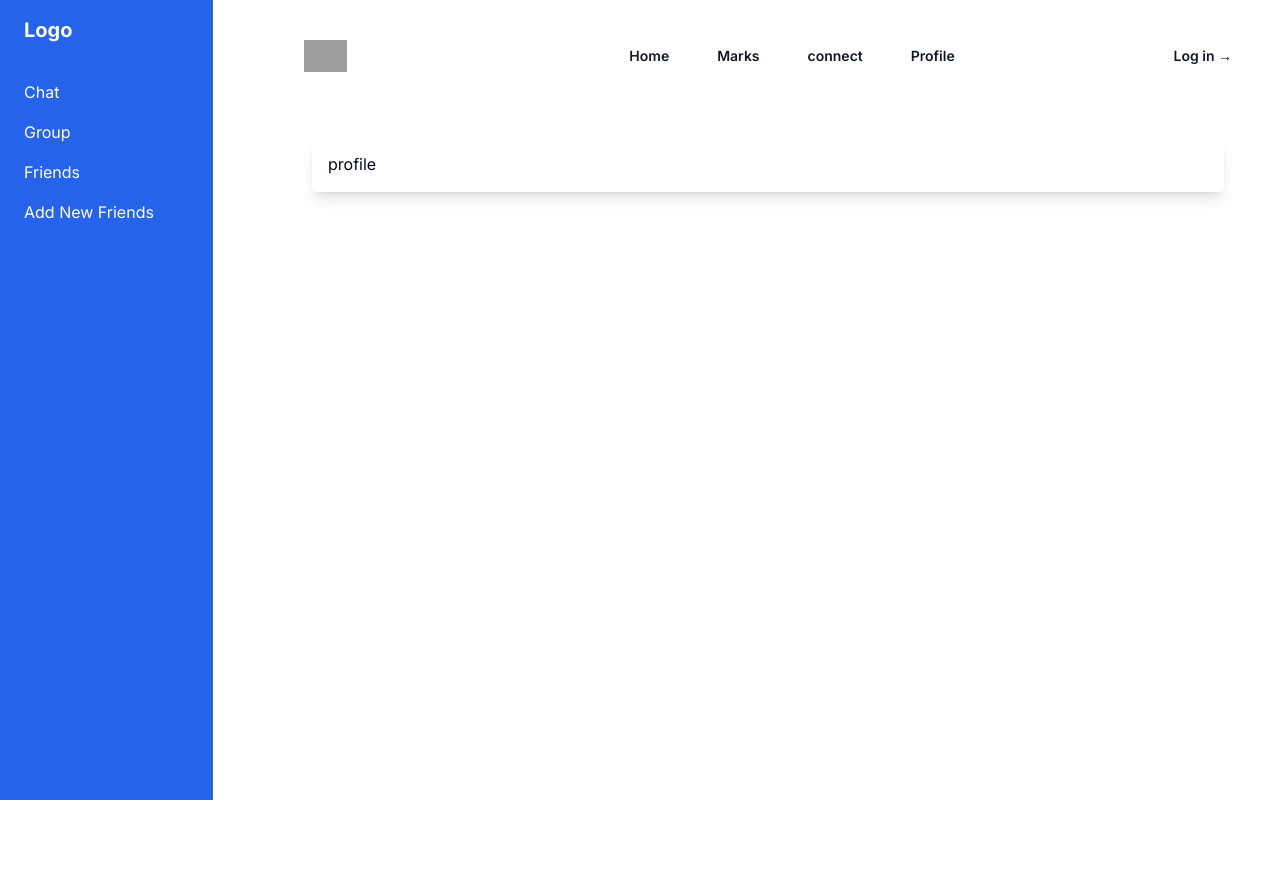
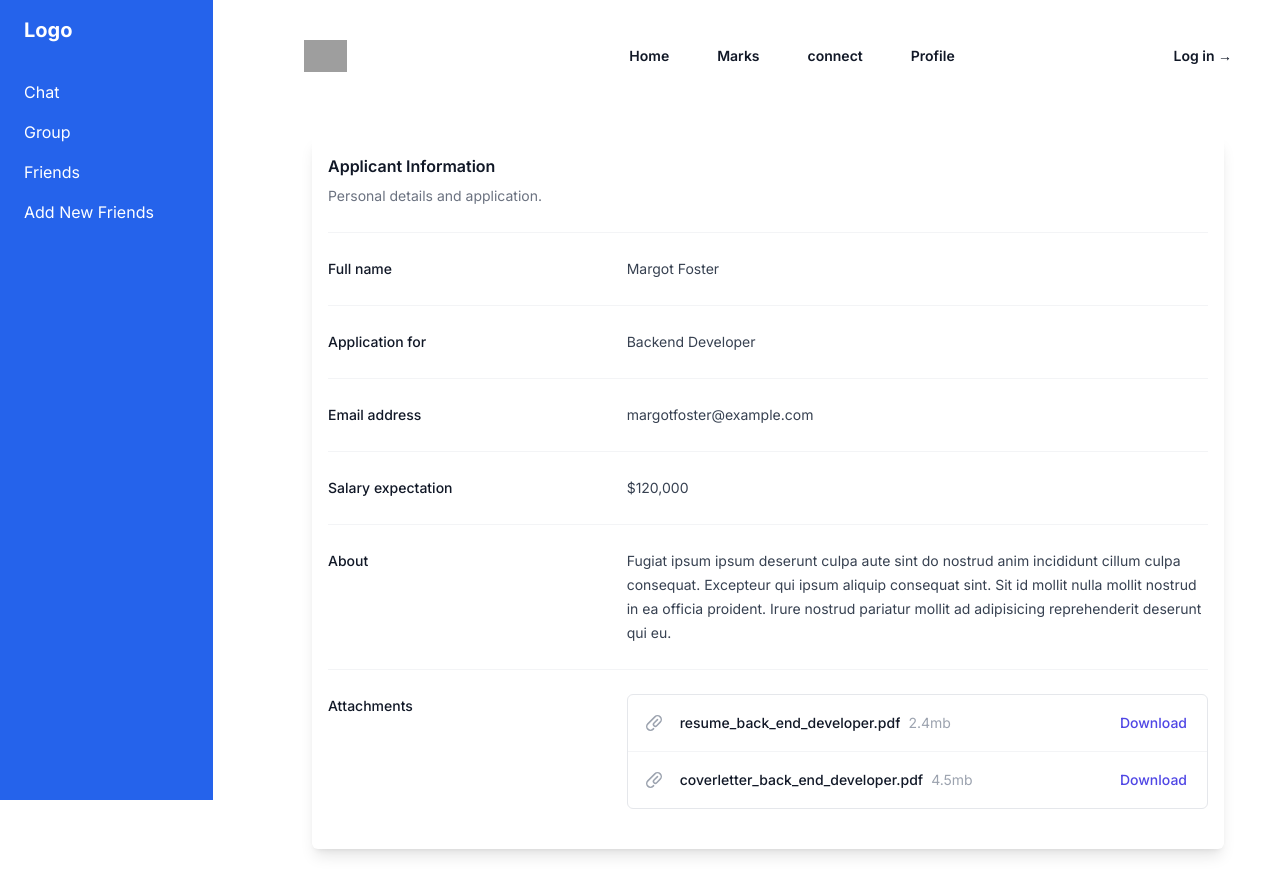
Before and after one commit to nimeshjanaka/student-connect, a Next.js app: page /profile in a window 1280 px wide. Shown: the top 894 px of the page. Before the commit the page ends 800 px from the top, so only its background shows below. Built offline with nearby package versions, Linux system fonts and the light colour scheme; grey boxes are pictures that could not be loaded.

Commit message:
update: added profile

```diff
--- a/src/app/profile/page.jsx
+++ b/src/app/profile/page.jsx
@@ -1,7 +1,12 @@
 import React from "react";
+import Profile from "@/components/Profile/profile";
 
 const page = () => {
-  return <div>profile</div>;
+  return (
+    <div>
+      <Profile />
+    </div>
+  );
 };
 
 export default page;
--- a/src/components/Header.jsx
+++ b/src/components/Header.jsx
@@ -76,7 +76,7 @@
             Marks
           </a>
           <a
-            href="connect"
+            href="friends"
             className="text-sm font-semibold leading-6 text-gray-900"
           >
             connect
@@ -89,7 +89,7 @@
           </a>
         </PopoverGroup>
         <div className="hidden lg:flex lg:flex-1 lg:justify-end">
-          <a href="#" className="text-sm font-semibold leading-6 text-gray-900">
+          <a href="/authentication" className="text-sm font-semibold leading-6 text-gray-900">
             Log in <span aria-hidden="true">&rarr;</span>
           </a>
         </div>
@@ -171,7 +171,7 @@
               </div>
               <div className="py-6">
                 <a
-                  href="#"
+                  href="/authentication"
                   className="-mx-3 block rounded-lg px-3 py-2.5 text-base font-semibold leading-7 text-gray-900 hover:bg-gray-50"
                 >
                   Log in
--- /dev/null
+++ b/src/components/Profile/profile.jsx
@@ -0,0 +1,75 @@
+import { PaperClipIcon } from '@heroicons/react/20/solid'
+
+export default function Profile() {
+  return (
+    <div>
+      <div className="px-4 sm:px-0">
+        <h3 className="text-base font-semibold leading-7 text-gray-900">Applicant Information</h3>
+        <p className="mt-1 max-w-2xl text-sm leading-6 text-gray-500">Personal details and application.</p>
+      </div>
+      <div className="mt-6 border-t border-gray-100">
+        <dl className="divide-y divide-gray-100">
+          <div className="px-4 py-6 sm:grid sm:grid-cols-3 sm:gap-4 sm:px-0">
+            <dt className="text-sm font-medium leading-6 text-gray-900">Full name</dt>
+            <dd className="mt-1 text-sm leading-6 text-gray-700 sm:col-span-2 sm:mt-0">Margot Foster</dd>
+          </div>
+          <div className="px-4 py-6 sm:grid sm:grid-cols-3 sm:gap-4 sm:px-0">
+            <dt className="text-sm font-medium leading-6 text-gray-900">Application for</dt>
+            <dd className="mt-1 text-sm leading-6 text-gray-700 sm:col-span-2 sm:mt-0">Backend Developer</dd>
+          </div>
+          <div className="px-4 py-6 sm:grid sm:grid-cols-3 sm:gap-4 sm:px-0">
+            <dt className="text-sm font-medium leading-6 text-gray-900">Email address</dt>
+            <dd className="mt-1 text-sm leading-6 text-gray-700 sm:col-span-2 sm:mt-0">margotfoster@example.com</dd>
+          </div>
+          <div className="px-4 py-6 sm:grid sm:grid-cols-3 sm:gap-4 sm:px-0">
+            <dt className="text-sm font-medium leading-6 text-gray-900">Salary expectation</dt>
+            <dd className="mt-1 text-sm leading-6 text-gray-700 sm:col-span-2 sm:mt-0">$120,000</dd>
+          </div>
+          <div className="px-4 py-6 sm:grid sm:grid-cols-3 sm:gap-4 sm:px-0">
+            <dt className="text-sm font-medium leading-6 text-gray-900">About</dt>
+            <dd className="mt-1 text-sm leading-6 text-gray-700 sm:col-span-2 sm:mt-0">
+              Fugiat ipsum ipsum deserunt culpa aute sint do nostrud anim incididunt cillum culpa consequat. Excepteur
+              qui ipsum aliquip consequat sint. Sit id mollit nulla mollit nostrud in ea officia proident. Irure nostrud
+              pariatur mollit ad adipisicing reprehenderit deserunt qui eu.
+            </dd>
+          </div>
+          <div className="px-4 py-6 sm:grid sm:grid-cols-3 sm:gap-4 sm:px-0">
+            <dt className="text-sm font-medium leading-6 text-gray-900">Attachments</dt>
+            <dd className="mt-2 text-sm text-gray-900 sm:col-span-2 sm:mt-0">
+              <ul role="list" className="divide-y divide-gray-100 rounded-md border border-gray-200">
+                <li className="flex items-center justify-between py-4 pl-4 pr-5 text-sm leading-6">
+                  <div className="flex w-0 flex-1 items-center">
+                    <PaperClipIcon className="h-5 w-5 flex-shrink-0 text-gray-400" aria-hidden="true" />
+                    <div className="ml-4 flex min-w-0 flex-1 gap-2">
+                      <span className="truncate font-medium">resume_back_end_developer.pdf</span>
+                      <span className="flex-shrink-0 text-gray-400">2.4mb</span>
+                    </div>
+                  </div>
+                  <div className="ml-4 flex-shrink-0">
+                    <a href="#" className="font-medium text-indigo-600 hover:text-indigo-500">
+                      Download
+                    </a>
+                  </div>
+                </li>
+                <li className="flex items-center justify-between py-4 pl-4 pr-5 text-sm leading-6">
+                  <div className="flex w-0 flex-1 items-center">
+                    <PaperClipIcon className="h-5 w-5 flex-shrink-0 text-gray-400" aria-hidden="true" />
+                    <div className="ml-4 flex min-w-0 flex-1 gap-2">
+                      <span className="truncate font-medium">coverletter_back_end_developer.pdf</span>
+                      <span className="flex-shrink-0 text-gray-400">4.5mb</span>
+                    </div>
+                  </div>
+                  <div className="ml-4 flex-shrink-0">
+                    <a href="#" className="font-medium text-indigo-600 hover:text-indigo-500">
+                      Download
+                    </a>
+                  </div>
+                </li>
+              </ul>
+            </dd>
+          </div>
+        </dl>
+      </div>
+    </div>
+  )
+}
```
